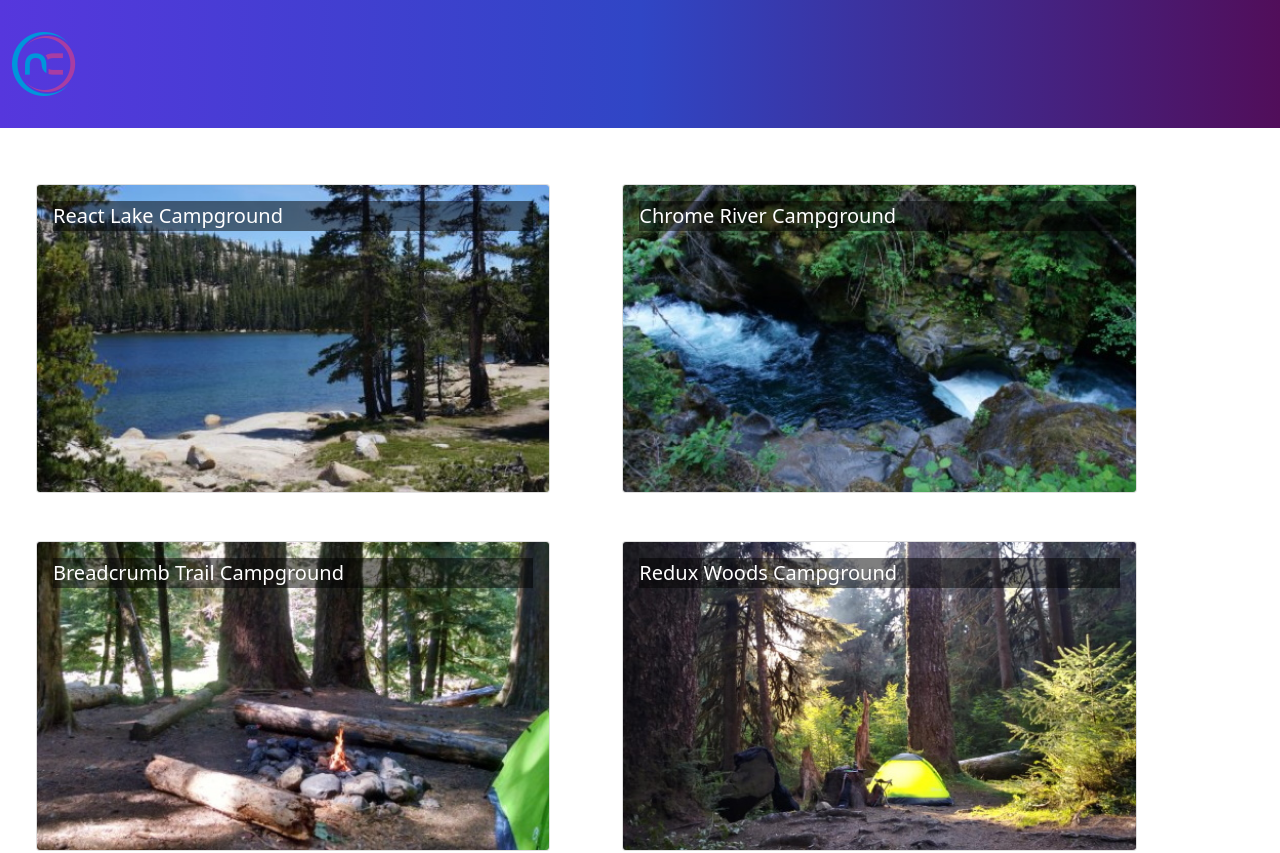
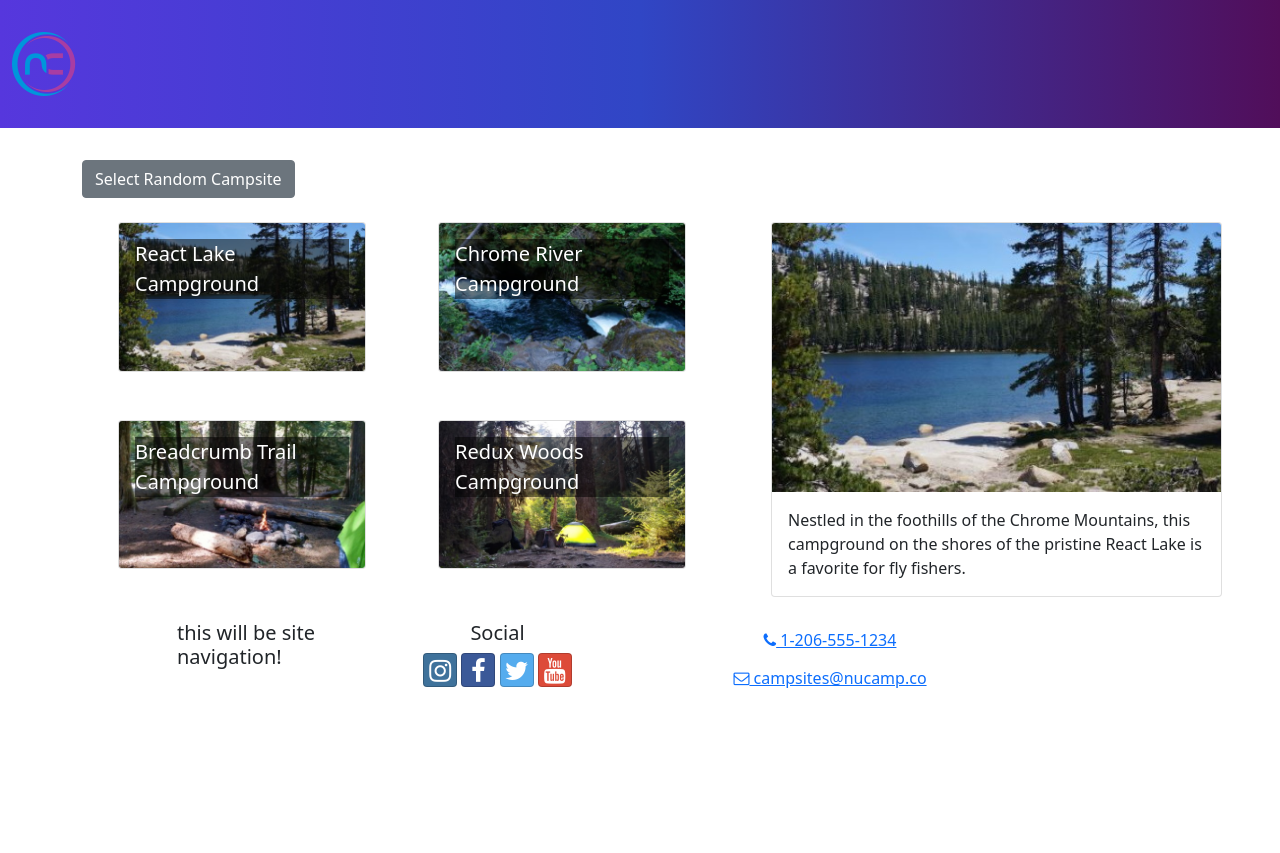
Before and after one commit to mjay88/deployable-nucamp-client, a React (Create React App) app: page / in a window 1280 px wide. Shown: the top 853 px of the page. After the commit the page ends 800 px from the top, so only its background shows below. Built offline with nearby package versions, Linux system fonts and the light colour scheme.

Commit message:
CampsitesDirectoryPage, CampsiteDetail.jsx

```diff
--- a/src/App.jsx
+++ b/src/App.jsx
@@ -1,7 +1,7 @@
 import React from "react";
 import "./App.css";
 // import CampsiteCard from "./features/campsites/CampsiteCard.js";
-import CampsiteLists from "./features/campsites/CampsiteLists.jsx";
+import CampsitesDirectoryPage from "./pages/CampsitesDirectoryPage.jsx";
 import Header from "./components/Header.jsx";
 import Footer from "./components/Footer.jsx";
 
@@ -9,7 +9,7 @@
 	return (
 		<div className="App">
 			<Header />
-			<CampsiteLists />
+			<CampsitesDirectoryPage />
 			<Footer />
 		</div>
 	);
--- /dev/null
+++ b/src/features/campsites/CampsiteDetail.jsx
@@ -0,0 +1,19 @@
+import { Card, CardImg, CardText, CardBody, Col } from "reactstrap";
+
+import React from "react";
+
+const CampsiteDetail = ({ campsite }) => {
+	const { image, name, description } = campsite;
+	return (
+		<Col md="12" className="m-4">
+			<Card>
+				<CardImg top src={image} alt={name} />
+				<CardBody>
+					<CardText>{description}</CardText>
+				</CardBody>
+			</Card>
+		</Col>
+	);
+};
+
+export default CampsiteDetail;
--- a/src/features/campsites/CampsiteLists.jsx
+++ b/src/features/campsites/CampsitesList.jsx
@@ -2,7 +2,7 @@
 import CampsiteCard from "./CampsiteCard";
 import { Col, Row } from "reactstrap";
 import { selectAllCampsites } from "./campsitesSlice";
-const CampsiteLists = () => {
+const CampsitesLists = () => {
 	const campsites = selectAllCampsites();
 	return (
 		<>
@@ -17,4 +17,4 @@
 	);
 };
 
-export default CampsiteLists;
+export default CampsitesLists;
--- /dev/null
+++ b/src/pages/CampsitesDirectoryPage.jsx
@@ -0,0 +1,30 @@
+import { Container, Row, Col, Button } from "reactstrap";
+import CampsiteDetail from "../features/campsites/CampsiteDetail.jsx";
+import CampsitesList from "../features/campsites/CampsitesList.jsx";
+import { selectRandomCampsite } from "../features/campsites/campsitesSlice";
+
+import React from "react";
+
+const CampsitesDirectoryPage = () => {
+	let selectedCampsite = selectRandomCampsite();
+
+	const toggleCampsite = () => {
+		selectedCampsite = selectRandomCampsite();
+	};
+
+	return (
+		<Container>
+			<Button onClick={() => toggleCampsite()}>Select Random Campsite</Button>
+			<Row>
+				<Col sm="5" md="7">
+					<CampsitesList />
+				</Col>
+				<Col sm="7" md="5">
+					<CampsiteDetail campsite={selectedCampsite} />
+				</Col>
+			</Row>
+		</Container>
+	);
+};
+
+export default CampsitesDirectoryPage;
```
